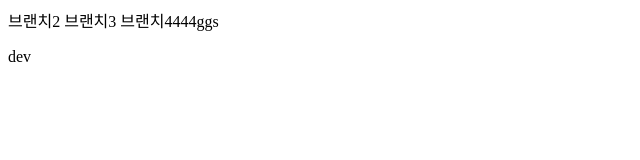
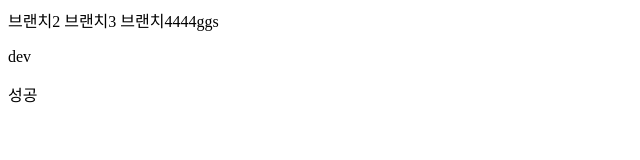
Before and after one commit to Kimkyeongbeom4844/gitStudy, a plain HTML site: page index.html in a window 1280 px wide. Shown: the full height of the page, 0-640 px from the left. Drawn offline with Linux system fonts and the light colour scheme.

Commit message:
이게됨?

```diff
--- a/index.html
+++ b/index.html
@@ -9,5 +9,6 @@
   <body>
     브랜치2 브랜치3 브랜치4444ggs
     <p>dev</p>
+    <div>성공</div>
   </body>
 </html>
```
